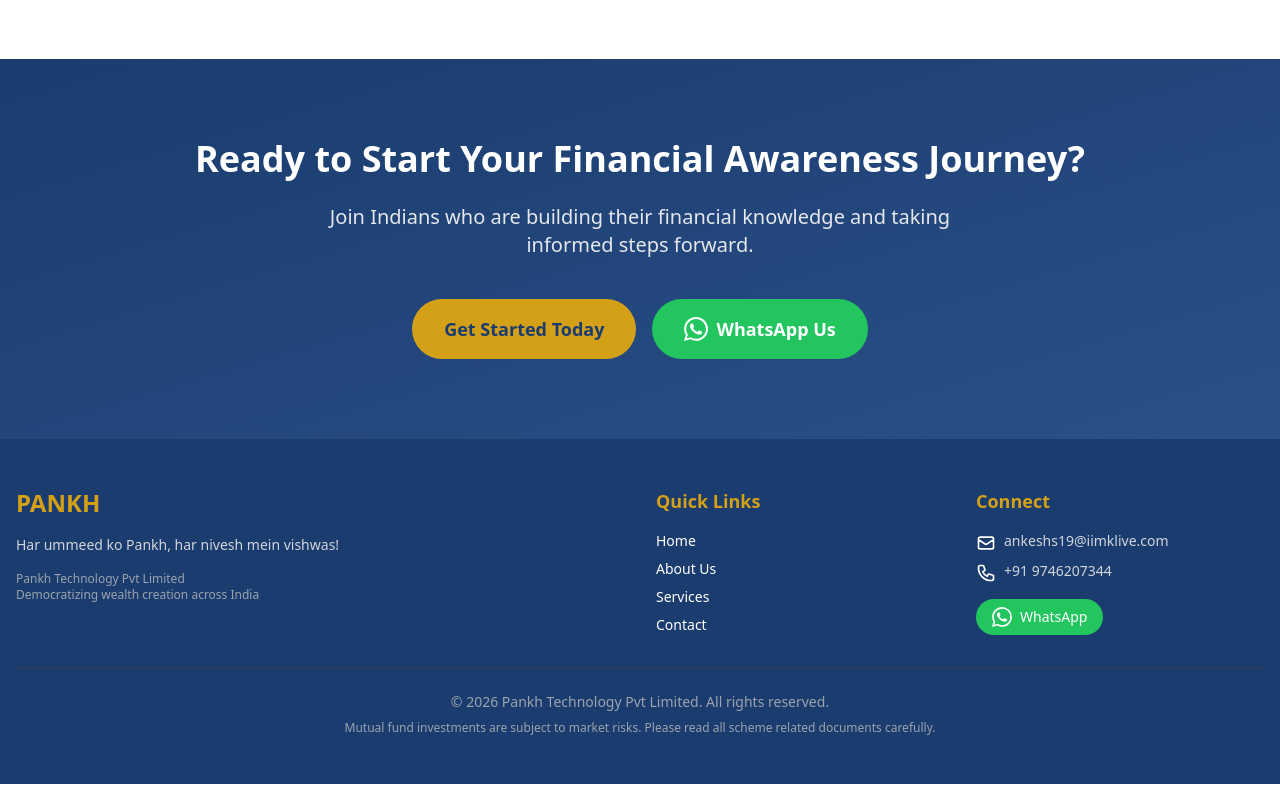
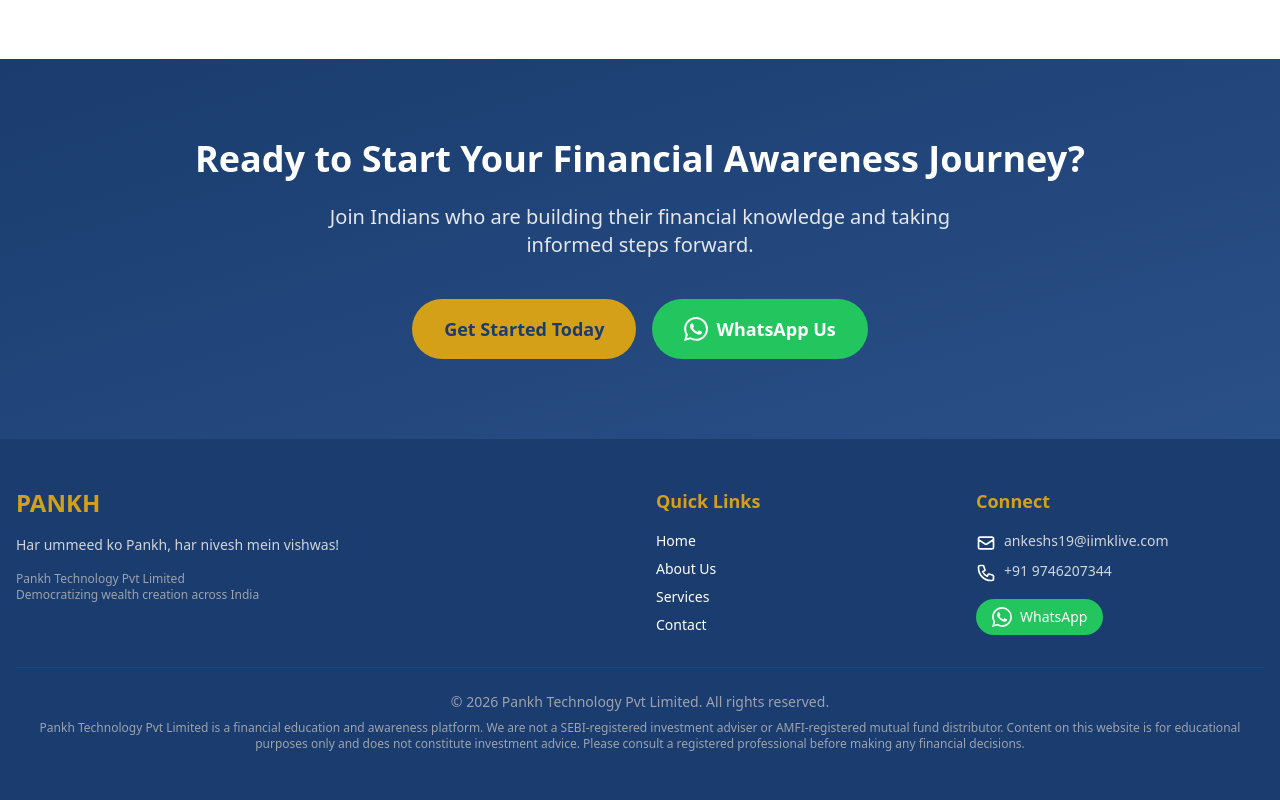
Before and after one commit to ankeshs19/pankh-website, a Next.js app: page / in a window 1280 px wide. Shown: the part 2594-3394 px from the top of the page. Built offline with nearby package versions, Linux system fonts and the light colour scheme.

Commit message:
Update Footer.tsx

```diff
--- a/components/Footer.tsx
+++ b/components/Footer.tsx
@@ -80,7 +80,7 @@
         <div className="border-t border-gray-700 mt-8 pt-6 text-center text-sm text-gray-400">
           <p>&copy; {new Date().getFullYear()} Pankh Technology Pvt Limited. All rights reserved.</p>
           <p className="mt-2 text-xs">
-            Mutual fund investments are subject to market risks. Please read all scheme related documents carefully.
+            Pankh Technology Pvt Limited is a financial education and awareness platform. We are not a SEBI-registered investment adviser or AMFI-registered mutual fund distributor. Content on this website is for educational purposes only and does not constitute investment advice. Please consult a registered professional before making any financial decisions.
           </p>
         </div>
       </div>
```
